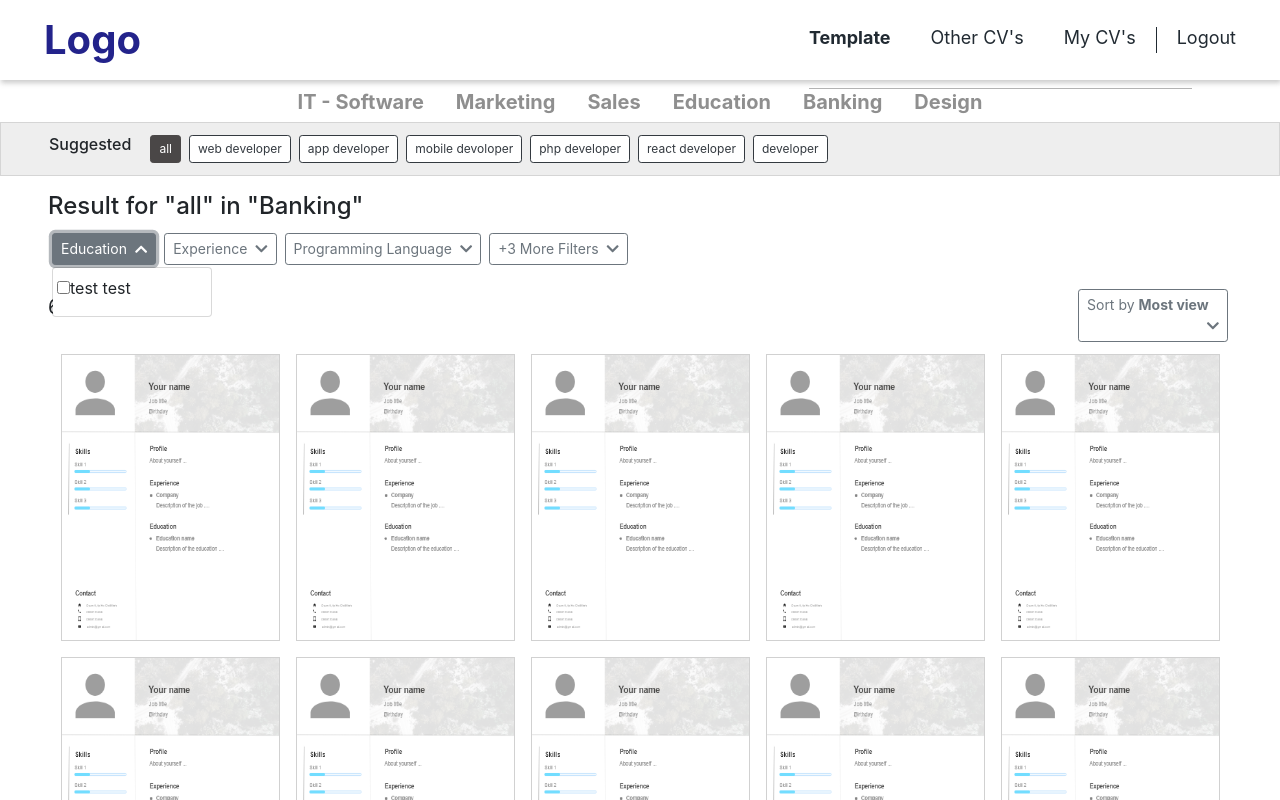
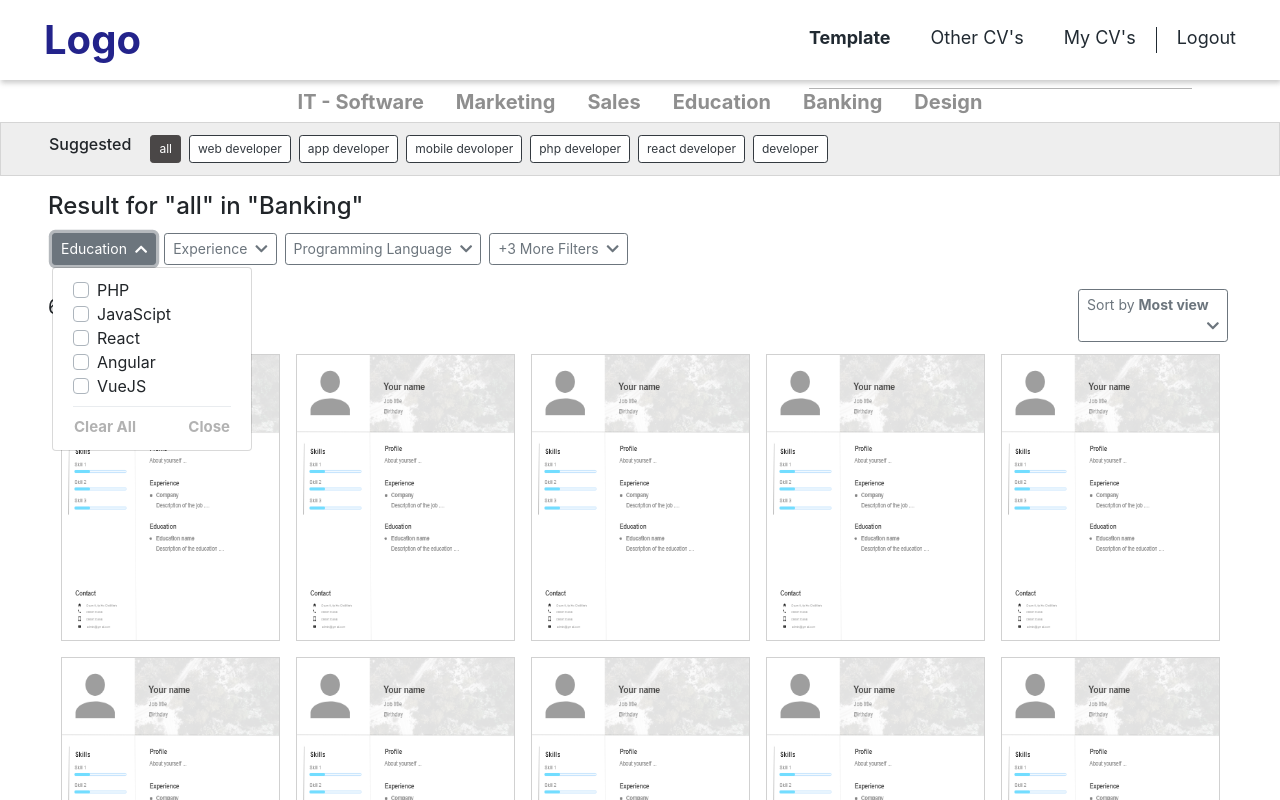
Before and after one commit to nghia641998/TKGD, a React (Create React App) app: page /category/Banking/all in a window 1280 px wide. Both pictures are taken after a click on the button "Education". Shown: the top 800 px of the page. Built offline with nearby package versions, Linux system fonts and the light colour scheme.

Commit message:
Thêm UI dropdown trong UI danh sách CV theo category

```diff
--- a/src/components/OtherCVCategories/CVInCategory.jsx
+++ b/src/components/OtherCVCategories/CVInCategory.jsx
@@ -1,6 +1,6 @@
 import React, { Component } from 'react';
 import { withRouter } from 'react-router-dom';
-//import ScriptTag from 'react-script-tag';
+import ScriptTag from 'react-script-tag';
 
 import '../../css/cv-in-category.css';
 import SortOption from '../../container/OtherCVCategories/SortOption';
@@ -67,25 +67,52 @@ class CVInCategory extends Component {
                         return (
                             <div className="btn-group"
                                 key={item}>
-                                <button type="button"
+                                <button ref="test" type="button"
                                     className="btn btn-sm btn-outline-secondary dropdown-toggle m-1 btn-toggle-custom"
-                                    data-toggle="dropdown" >
+                                    data-toggle="dropdown"
+                                    aria-haspopup="true"
+                                    aria-expanded="false">
                                     {item}<i className="fas fa-chevron-down ml-2 rotate-focus"/>
                                 </button>
-                                <div className="dropdown-menu"
-                                    role="button"
-                                    onClick={(event) => event.stopPropagation()}>
-                                    <form >
-                                        <div className="pl-1">
-                                            <input className="" type="checkbox" id={item}/>
-                                            <label htmlFor={item}>test test</label>
-                                        </div>
-                                    </form>
+                                <div className="dropdown-menu custom-dropdown-menu" >
+                                    <div className="custom-control custom-checkbox">
+                                        <input type="checkbox" className="custom-control-input" id={`${item}_PHP`}/>
+                                        <label className="custom-control-label" htmlFor={`${item}_PHP`}>PHP</label>
+                                    </div>
+                                    <div className="custom-control custom-checkbox">
+                                        <input type="checkbox" className="custom-control-input" id={`${item}_JavaScipt`}/>
+                                        <label className="custom-control-label" htmlFor={`${item}_JavaScipt`}>JavaScipt</label>
+                                    </div>
+                                    <div className="custom-control custom-checkbox">
+                                        <input type="checkbox" className="custom-control-input" id={`${item}_React`}/>
+                                        <label className="custom-control-label" htmlFor={`${item}_React`}>React</label>
+                                    </div>
+                                    <div className="custom-control custom-checkbox">
+                                        <input type="checkbox" className="custom-control-input" id={`${item}_Angular`}/>
+                                        <label className="custom-control-label" htmlFor={`${item}_Angular`}>Angular</label>
+                                    </div>
+                                    <div className="custom-control custom-checkbox">
+                                        <input type="checkbox" className="custom-control-input" id={`${item}_VueJS`}/>
+                                        <label className="custom-control-label" htmlFor={`${item}_VueJS`}>VueJS</label>
+                                    </div>
+                                    <div className="dropdown-divider"/>
+                                    <div className="d-flex flex-wrap justify-content-between">
+                                        <button className="btn btn-link custom-btn-link"
+                                            type="button">
+                                            Clear All
+                                        </button>
+                                        <button className="btn btn-link custom-btn-link"
+                                            type="button"
+                                            id="Close">
+                                            Close
+                                        </button>
+                                    </div>
                                 </div>
                             </div>
                         );
                     })
                 }
+
             </div>
         );
     }
--- a/src/css/cv-in-category.css
+++ b/src/css/cv-in-category.css
@@ -40,14 +40,30 @@
     line-height: 22px;
     transition-duration: 0.2s;
 }
-
 .dropdown-toggle[aria-expanded="true"] .rotate-focus {
     transform: rotate(-180deg);
 }
-
 .result{
     height: 30px;
     line-height: 45px;
     font-size: 20px;
-
 }
+.custom-dropdown-menu {
+    width: 200px;
+    padding: 10px 20px;
+}
+.custom-btn-link{
+    width: auto;
+    padding: 0px;
+    color: #b2b2b2;
+    font-size: 15px;
+    text-decoration: none;
+    font-weight: bold;
+}
+.custom-btn-link:hover {
+    text-decoration: none;
+    color: #4a4747;
+}
+.custom-btn-link:focus {
+    text-decoration: none;
+}
```
Also changed, not shown: public/js/cv-in-category.js (+6 -4 lines).
